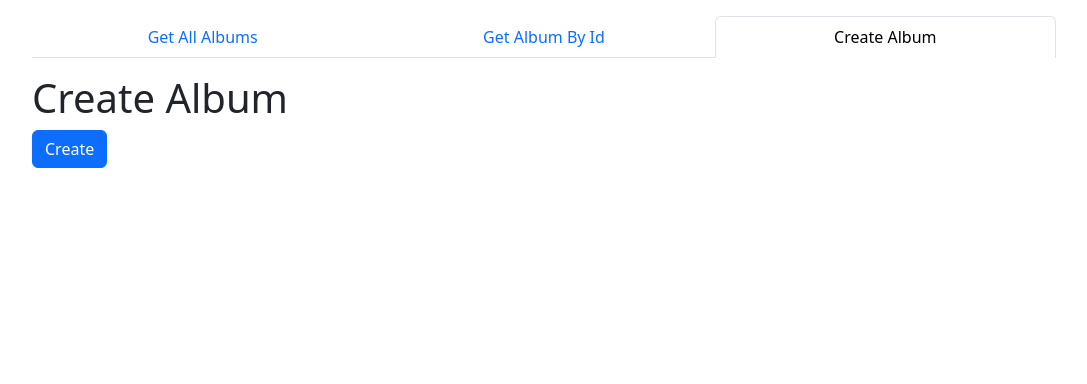
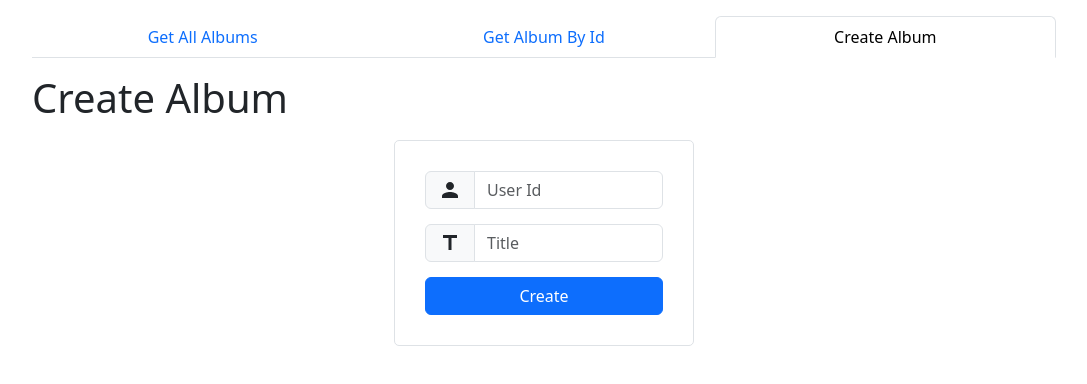
Before and after one commit to KyryloMuzychka/react-queries-tests, a React (Vite) app: page / in a window 1280 px wide. Both pictures are taken after a click on the tab "Create Album". Shown: the top 384 px of the page, without its empty margins (96-1183 px from the left). Built offline with nearby package versions, Linux system fonts and the light colour scheme; no server answers.

Commit message:
added CreateAlbumTab

```diff
--- /dev/null
+++ b/src/components/CreateAlbumTab/CreateAlbumTab.jsx
@@ -0,0 +1,47 @@
+import { useEffect, useState } from "react";
+import { createAlbum } from "../../api";
+import CreateAlbumForm from "../CreateAlbumForm/CreateAlbumForm";
+import CreatedAlbumDisplay from "../CreatedAlbumDisplay/CreatedAlbumDisplay";
+import { fetchAllUserId } from "../../api";
+
+export default function CreateAlbumTab() {
+  const [isError, setIsError] = useState(false);
+  const [createdAlbum, setCreatedAlbum] = useState();
+  const [title, setTitle] = useState();
+  const [userId, setUserId] = useState();
+  const [userIds, setUserIds] = useState([]);
+
+  async function getAllUserIds() {
+    setUserIds(await fetchAllUserId());
+  }
+
+  async function addAlbum() {
+    if (title && userId && userIds.includes(Number(userId))) {
+      setCreatedAlbum(await createAlbum({ title, userId }));
+      setIsError(false);
+    } else {
+      setIsError(true);
+      setCreatedAlbum(null);
+    }
+  }
+
+  useEffect(() => {
+    getAllUserIds();
+  }, []);
+
+  return (
+    <>
+      <div className="create_album_tab">
+        <div className="d-flex flex-column">
+          <h1>Create Album</h1>
+          <CreateAlbumForm
+            setTitle={setTitle}
+            setUserId={setUserId}
+            addAlbum={addAlbum}
+          />
+        </div>
+        <CreatedAlbumDisplay createdAlbum={createdAlbum} isError={isError} />
+      </div>
+    </>
+  );
+}
--- a/src/components/Menu/Menu.jsx
+++ b/src/components/Menu/Menu.jsx
@@ -1,16 +1,10 @@
 import Tab from "react-bootstrap/Tab";
 import Tabs from "react-bootstrap/Tabs";
-import { Button } from "react-bootstrap";
-import { createAlbum } from "../../api";
 import AlbumTab from "../AlbumTab/AlbumTab";
 import AlbumByIdTab from "../AlbumByIdTab/AlbumByIdTab";
+import CreateAlbumTab from "../CreateAlbumTab/CreateAlbumTab";
 
 export default function Menu() {
-  async function addOne() {
-    const data = await createAlbum({ userId: 1, title: "qwerty" });
-    console.log(data);
-  }
-
   return (
     <Tabs
       defaultActiveKey="get-all-albums"
@@ -25,8 +19,7 @@ export default function Menu() {
         <AlbumByIdTab />
       </Tab>
       <Tab eventKey="create-album" title="Create Album">
-        <h1>Create Album</h1>
-        <Button onClick={addOne}>Create</Button>
+        <CreateAlbumTab />
       </Tab>
     </Tabs>
   );
```
